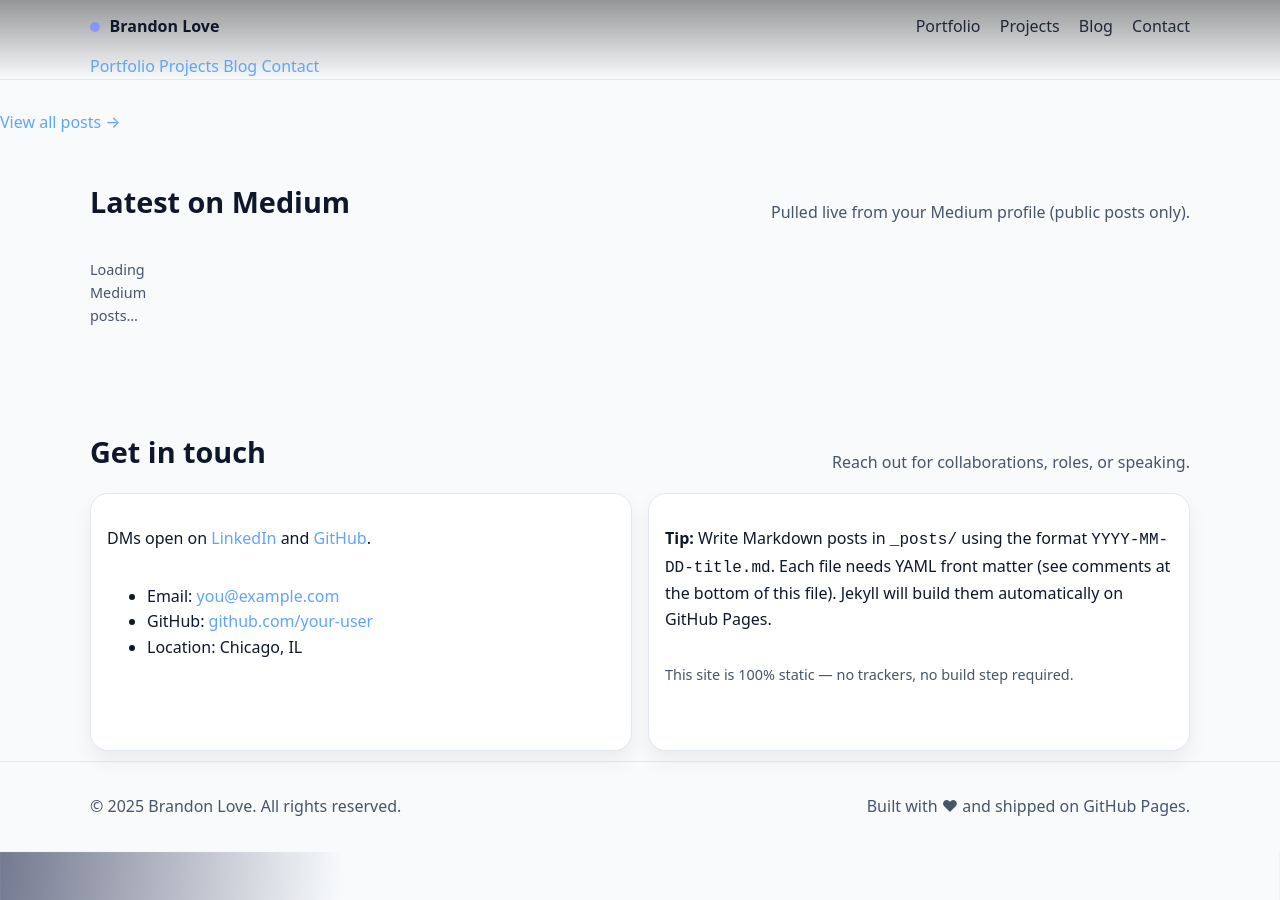
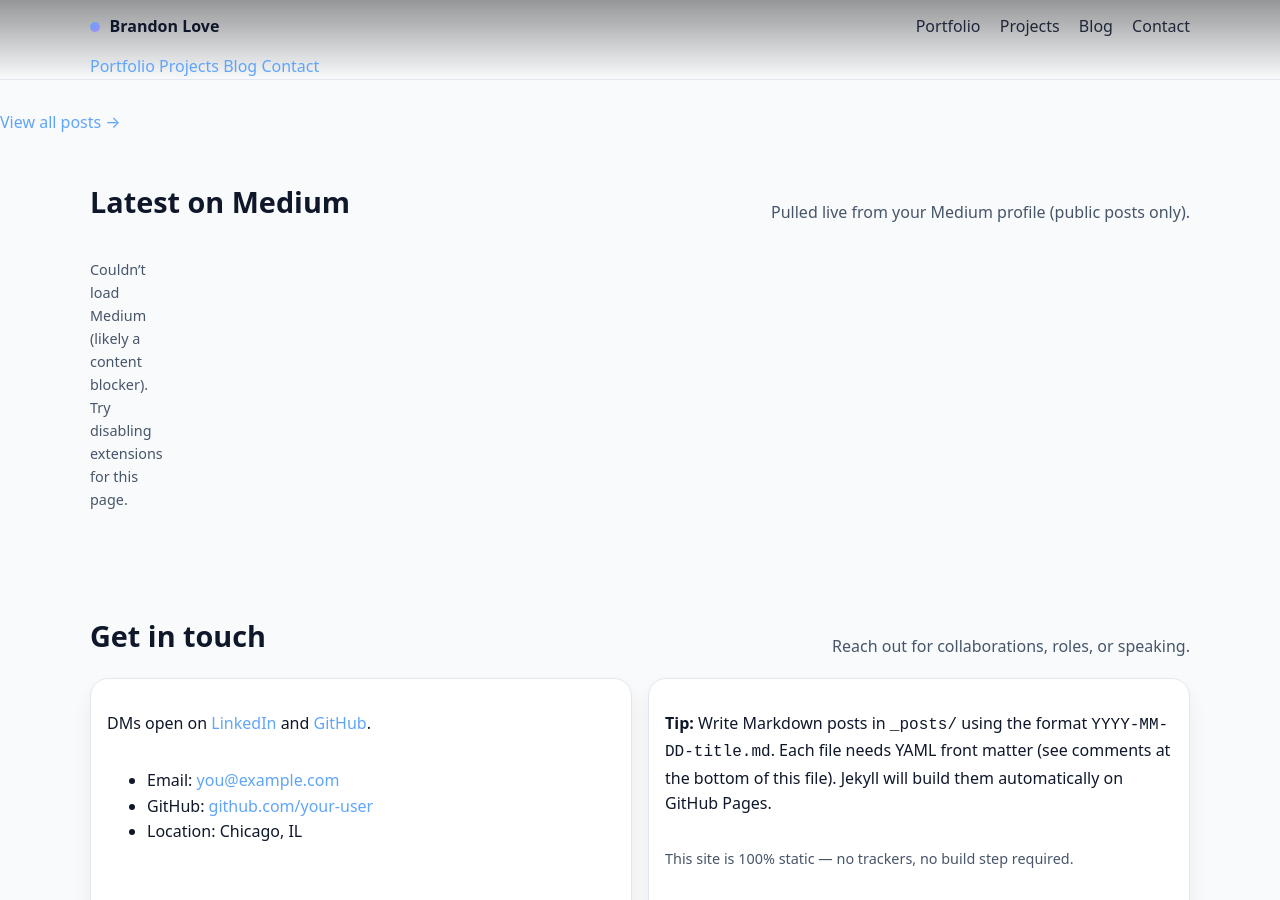
Before and after one commit to Love2150/Love2150.github.io, a Jekyll site: the page built from index.html, in a window 1280 px wide and 900 px high, scrolled down 3122 px. Built offline with Jekyll 4.4.1, drawn with Linux system fonts in a browser that asks for light colours; a script that is not in the unit is left out; part of the change alters nothing that is shown.

Commit message:
Update index.html

```diff
--- a/index.html
+++ b/index.html
@@ -324,42 +324,49 @@ title: "Brandon Love — Portfolio"
   </script>
 
   <!-- Medium embed loader (active) -->
-  <script defer src="https://medium-widget.pixelpoint.io/widget.js"></script>
+<script src="https://medium-widget.pixelpoint.io/widget.js"></script>
 <script>
-    (function(){
-      function initMedium() {
-        var container = document.getElementById('medium-feed');
-        if(!container){ return; }
-        var section = document.getElementById('medium');
-        var resource = section?.getAttribute('data-medium-resource') || 'https://medium.com/@brandonlove2150';
-        if(!/^https:\/\/(medium\.com\/(?:@|publication)|[a-z0-9-]+\.medium\.com)/i.test(resource)){
-          container.innerHTML = '<p class="meta">Set a valid Medium URL in <code>data-medium-resource</code> (e.g., <code>https://medium.com/@brandonlove2150</code>).</p>';
-          return;
-        }
-        if(!window.MediumWidget){
-          // Try again in a tick if the script hasn't loaded yet
-          return setTimeout(initMedium, 250);
-        }
-        try{
+(function () {
+  const resource = "https://medium.com/@brandonlove2150";
+  const feedSel = "#medium-feed";
+
+  function init(i = 0) {
+    const feed = document.querySelector(feedSel);
+    if (!feed) return;
+
+    if (window.MediumWidget) {
+      try {
         MediumWidget.Init({
-            renderTo: '#medium-feed',
+          renderTo: feedSel,
           params: {
-              resource: resource,
+            resource,
             postsPerLine: 3,
-              limit: 6,
-              picture: 'big',
-              fields: ['description','claps','publishAt'],
-              ratio: 'landscape'
+            limit: 3,
+            picture: "big",
+            fields: ["description", "claps", "publishAt"],
+            ratio: "landscape"
           }
         });
       } catch (e) {
-          container.innerHTML = '<p class="meta">Could not load Medium posts. Verify your handle URL, make sure posts are public, and reload.</p>';
-          console.warn('Medium embed error:', e);
+        feed.innerHTML = '<p class="meta">Couldn’t render Medium posts (script error). Try refreshing.</p>';
+        console.warn(e);
+      }
+      return;
+    }
+
+    if (i < 40) { // ~10s total
+      setTimeout(() => init(i + 1), 250);
+    } else {
+      feed.innerHTML = '<p class="meta">Couldn’t load Medium (likely a content blocker). Try disabling extensions for this page.</p>';
     }
   }
-      window.addEventListener('load', initMedium);
+
+  // Start immediately; also on load for good measure.
+  init();
+  window.addEventListener("load", init);
 })();
 </script>
+
 
   <!--
   ===================== JEKYLL SETUP (copy these into files) =====================
```
Lines whose indentation alone changed are shown as unchanged.
